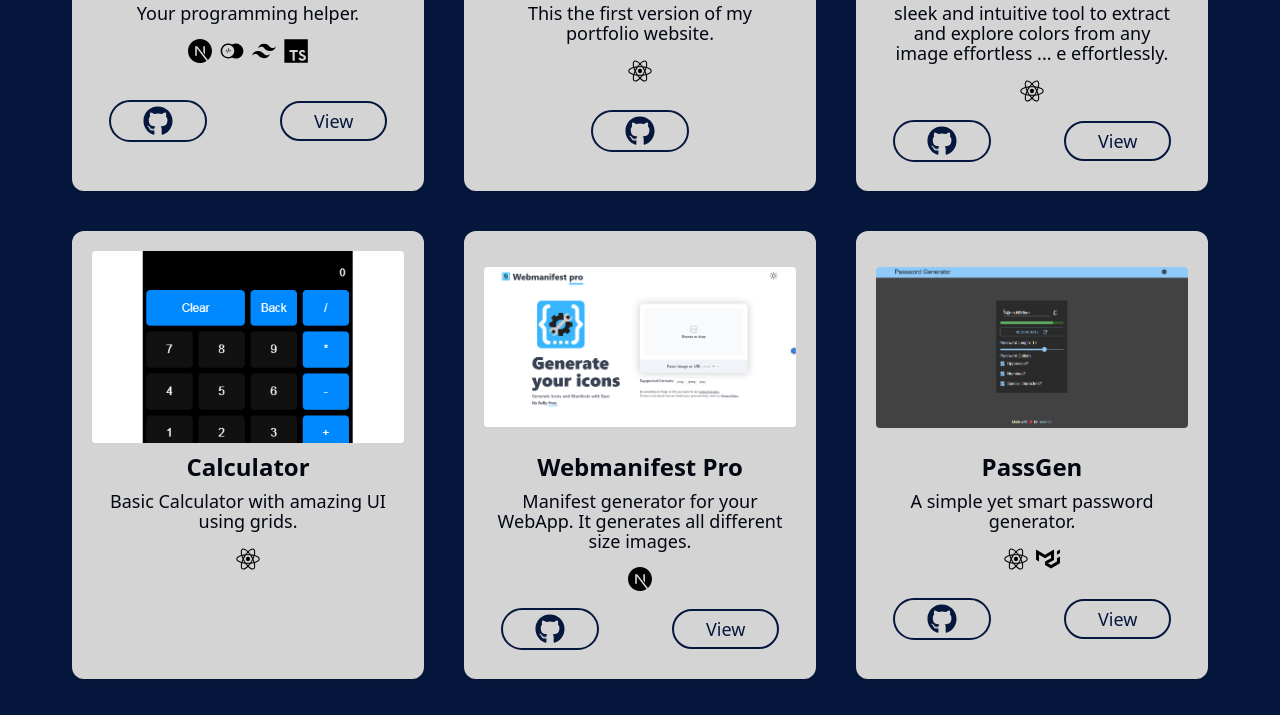
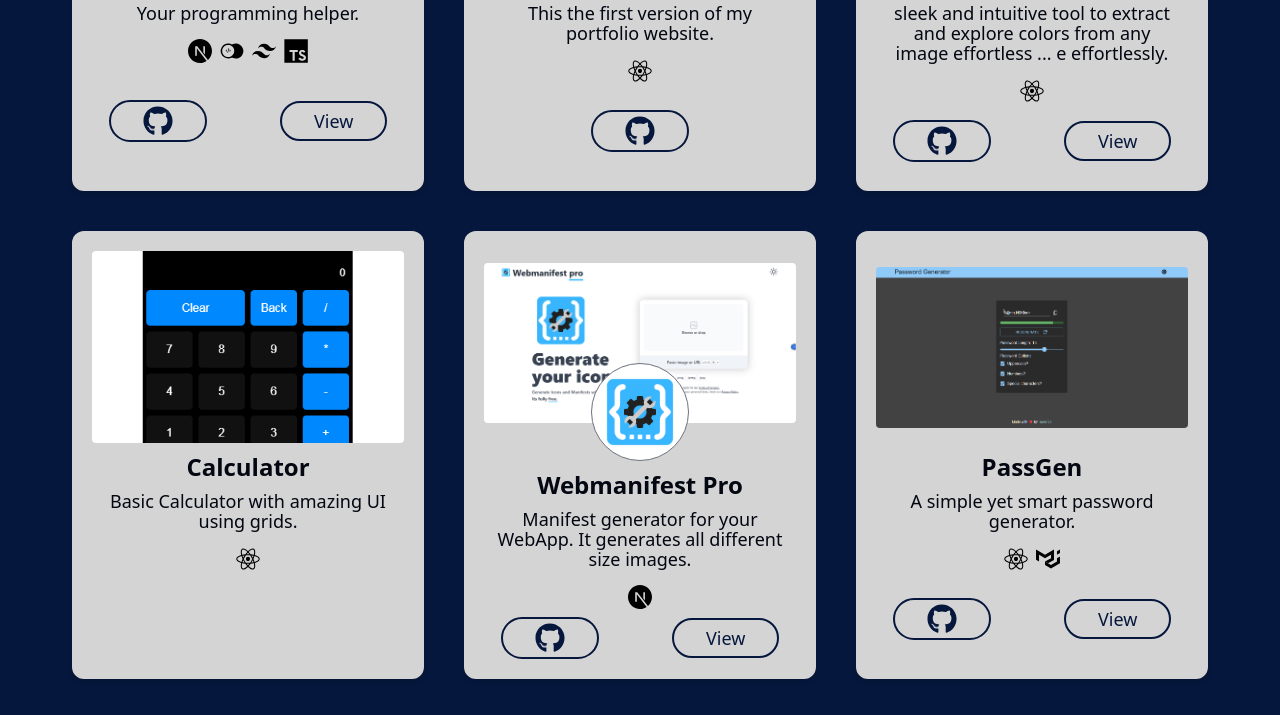
Before and after one commit to aumirza/portfolio-v2, a Gatsby site: page /projects in a window 1280 px wide. Shown: the part 1069-1784 px from the top of the page. Built offline with nearby package versions, Linux system fonts and the light colour scheme; Gatsby itself is replaced by a stand-in of ours; no server answers; grey boxes are pictures that could not be loaded.

Commit message:
Add icon and category fields to ProjectGridCard and useProjectsQuery

```diff
--- a/src/components/ProjectGridCard.jsx
+++ b/src/components/ProjectGridCard.jsx
@@ -3,7 +3,7 @@
 import { Button } from "./ui/Button"
 
 export const ProjectGridCard = ({ project }) => {
-  const { title, description, cover, techStack } = project
+  const { title, description, cover, techStack, icon } = project
 
   return (
     <div className="w-[22rem] h-[28rem] mx-auto p-5 gap-2  bg-card text-gray-950 rounded-xl shadow-md hover:-translate-y-3 hover:shadow-xl flex flex-col items-center transition-all ease-in-out duration-500">
@@ -16,6 +16,11 @@
           alt={title}
         />
       </div>
+      {icon && (
+        <div className="z-20 p-2 -mt-20 bg-white border border-gray-500 rounded-full">
+          <img className="size-20" src={icon} alt={title} />
+        </div>
+      )}
 
       <div className="">
         <h1 className="text-2xl font-semibold">{title}</h1>
@@ -32,15 +37,22 @@
               : "")}
         </p>
       </div>
-      <div className="flex justify-center w-full gap-2">
+      <div className="relative flex justify-center w-full gap-2">
         {techStack?.map(({ name, icon }) => (
-          <div key={name} className="flex gap-0.5">
-            <img
-              className="size-6 filter brightness-0 "
-              src={icon}
-              alt={name}
-            />
-            {/* <p className="text-sm text-gray-900">{name}</p> */}
+          <div className="group">
+            <div className="absolute hidden p-1 px-2 -mt-8 text-sm text-white rounded-full group-hover:flex bg-secondary">
+              <p className="text-xs">{name}</p>
+            </div>
+            <div
+              key={name}
+              className="flex gap-0.5 cursor-pointer hover:scale-105 transition-all"
+            >
+              <img
+                className="size-6 filter brightness-0 "
+                src={icon}
+                alt={name}
+              />
+            </div>
           </div>
         ))}
       </div>
--- a/src/hooks/useProjectsQuery.js
+++ b/src/hooks/useProjectsQuery.js
@@ -30,6 +30,8 @@
                 cover
                 description
                 source
+                icon
+                category
                 url
                 tech_stack
               }
```
